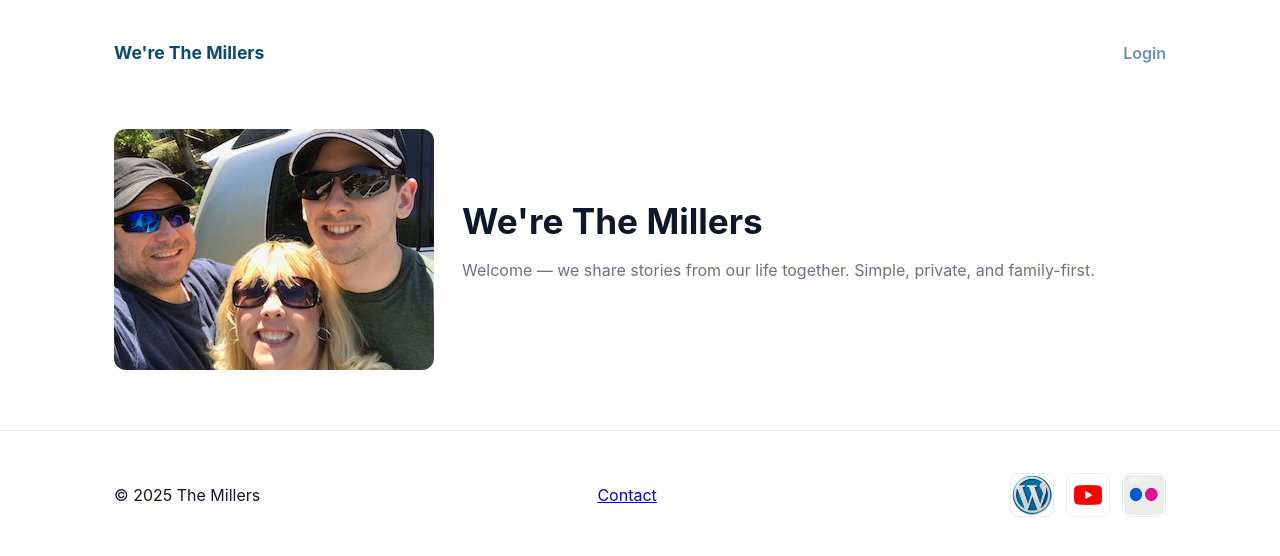
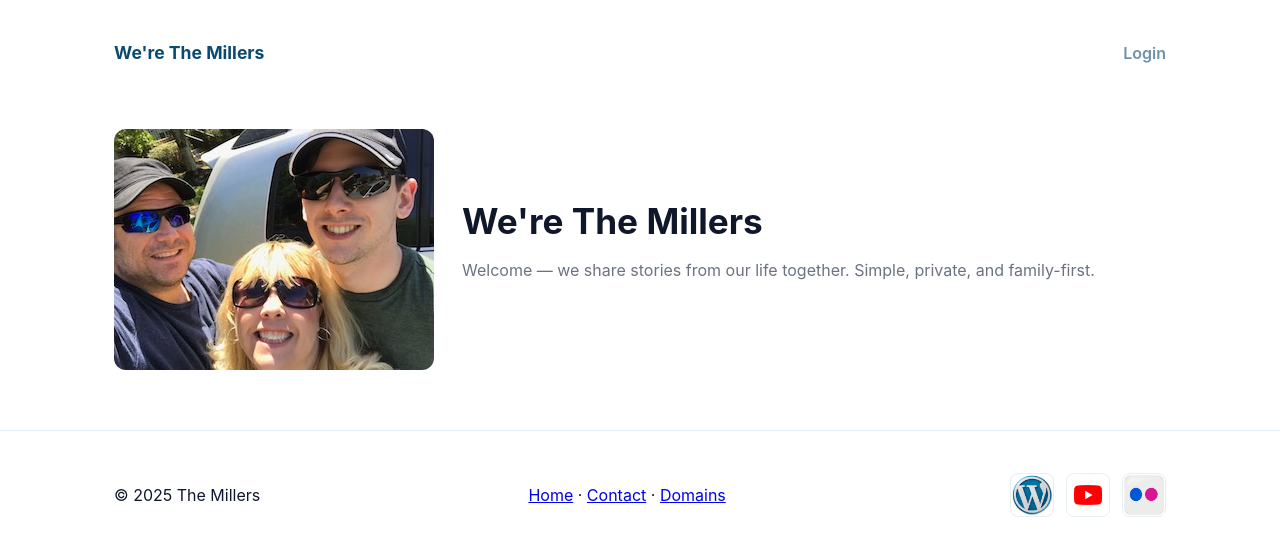
Before and after one commit to vrwmiller/hostileadmin, a plain HTML site: page public/index.html in a window 1280 px wide. Drawn offline with Linux system fonts and the light colour scheme.

Commit message:
chore: unify footers across site (index footer)

```diff
--- a/public/index.html
+++ b/public/index.html
@@ -39,7 +39,7 @@
   <footer class="site-footer">
     <div class="container footer-inner">
       <div>© <span id="year"></span> The Millers</div>
-  <div class="footer-links"><a href="/contact.html">Contact</a></div>
+      <div class="footer-links"><a href="/">Home</a> · <a href="/contact.html">Contact</a> · <a href="/domains.html">Domains</a></div>
 
       <!-- social icons (thumbnails from provided URLs) -->
       <div class="socials" aria-label="Social links">
```
